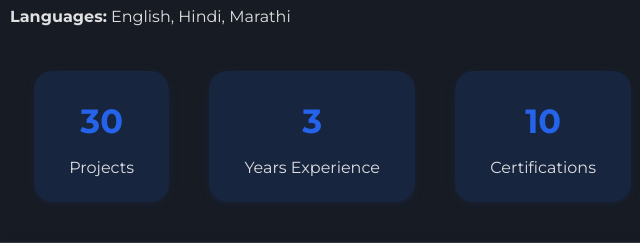
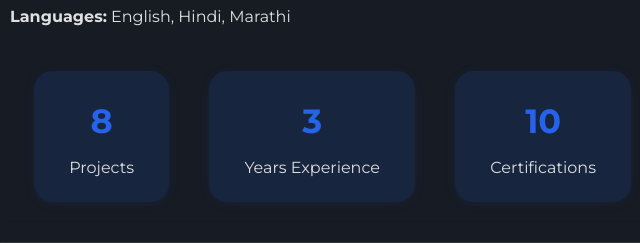
Before and after one commit to hiiamvishal/Vishalnikam.portfolio, a plain HTML site: page index.html in a window 1280 px wide. Shown: the part 1348-1591 px from the top of the page, 213-853 px from the left. Drawn offline with nearby package versions, Linux system fonts and the light colour scheme; animation ran at ten frames a second; files whose address does not match are found by name.

Commit message:
Update index.html

```diff
--- a/index.html
+++ b/index.html
@@ -1076,7 +1076,7 @@ html {
         <!-- Fun Facts / Achievements -->
         <div style="margin-top:2.5rem;display:flex;gap:2.5rem;justify-content:center;flex-wrap:wrap;">
           <div class="fun-fact">
-            <div class="fact-number" data-count="30">0</div>
+            <div class="fact-number" data-count="8">0</div>
             <div class="fact-label">Projects</div>
 								  </div>
           <div class="fun-fact">
```
